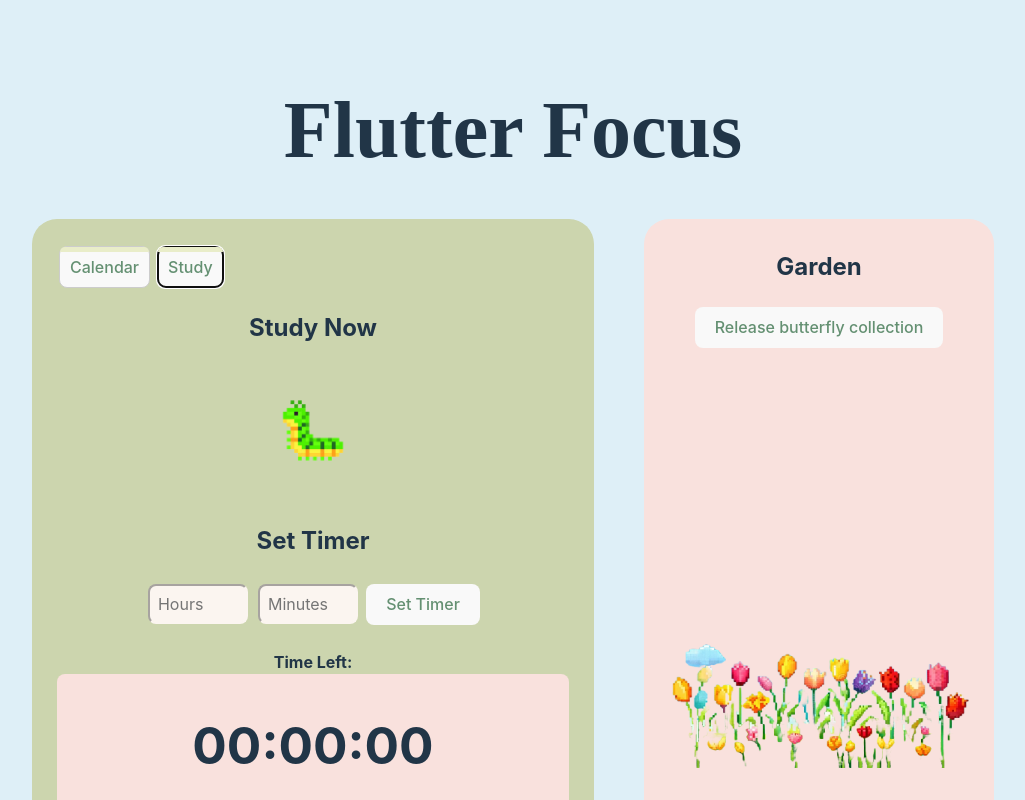
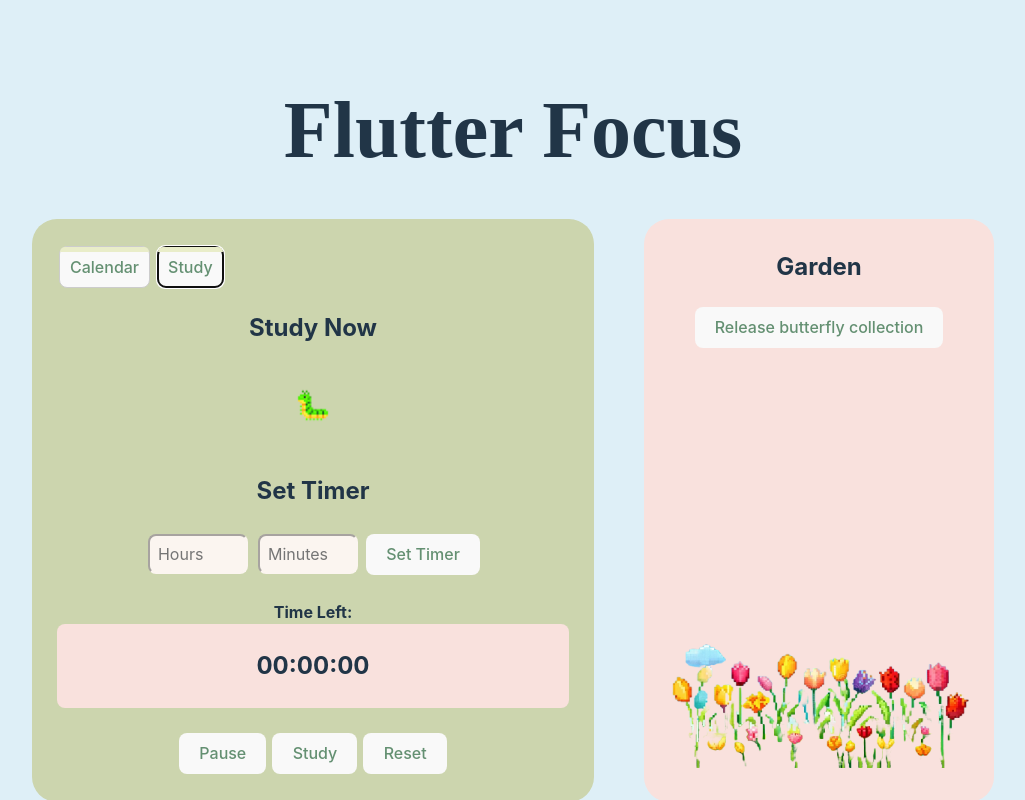
Before and after one commit to yavna/flutterfocus, a React (Vite) app: page / in a window 1280 px wide. Both pictures are taken after a click on the button "Study". Shown: the top 800 px of the page, without its empty margins (127-1152 px from the left). Built offline with nearby package versions, Linux system fonts and the light colour scheme; a web font is replaced by a local one.

Commit message:
main block consistent size

```diff
--- a/src/pages/Home.css
+++ b/src/pages/Home.css
@@ -114,7 +114,7 @@ input {
 
 .time-left-container {
   background-color: #F9E1DD;
-  padding: 8px;
+  padding: 4px;
   border-radius: 8px;
   margin: 5 px auto;
   display: flex;
--- a/src/pages/Home.jsx
+++ b/src/pages/Home.jsx
@@ -9,7 +9,7 @@ import React from 'react';
 function Caterpillar() {
   return (
     <div>
-      <img src="/assets/caterpillar.jpg" alt="Caterpillar" style={{ width: '100px', height: 'auto' }} />
+      <img src="/assets/caterpillar.jpg" alt="Caterpillar" style={{ width: '50px', height: 'auto' }} />
     </div>
   );
 }
@@ -17,7 +17,7 @@ function Caterpillar() {
 function Cocoon() {
   return (
     <div>
-      <img src="/assets/cocoon.jpg" alt="Cocoon" style={{ width: '100px', height: 'auto' }} />
+      <img src="/assets/cocoon.jpg" alt="Cocoon" style={{ width: '50px', height: 'auto' }} />
     </div>
   );
 }
@@ -412,7 +412,7 @@ function Home() {
               </div>
               <div>
 
-                  <h4>Time Left: <div className="time-left-container"><h1>{formatTime(timeLeft)}</h1></div></h4>
+                  <h4>Time Left: <div className="time-left-container"><h2>{formatTime(timeLeft)}</h2></div></h4>
 
                 <button className="internalButton" onClick={pauseTimer}>
                   {isPaused ? "Resume" : "Pause"}
```
